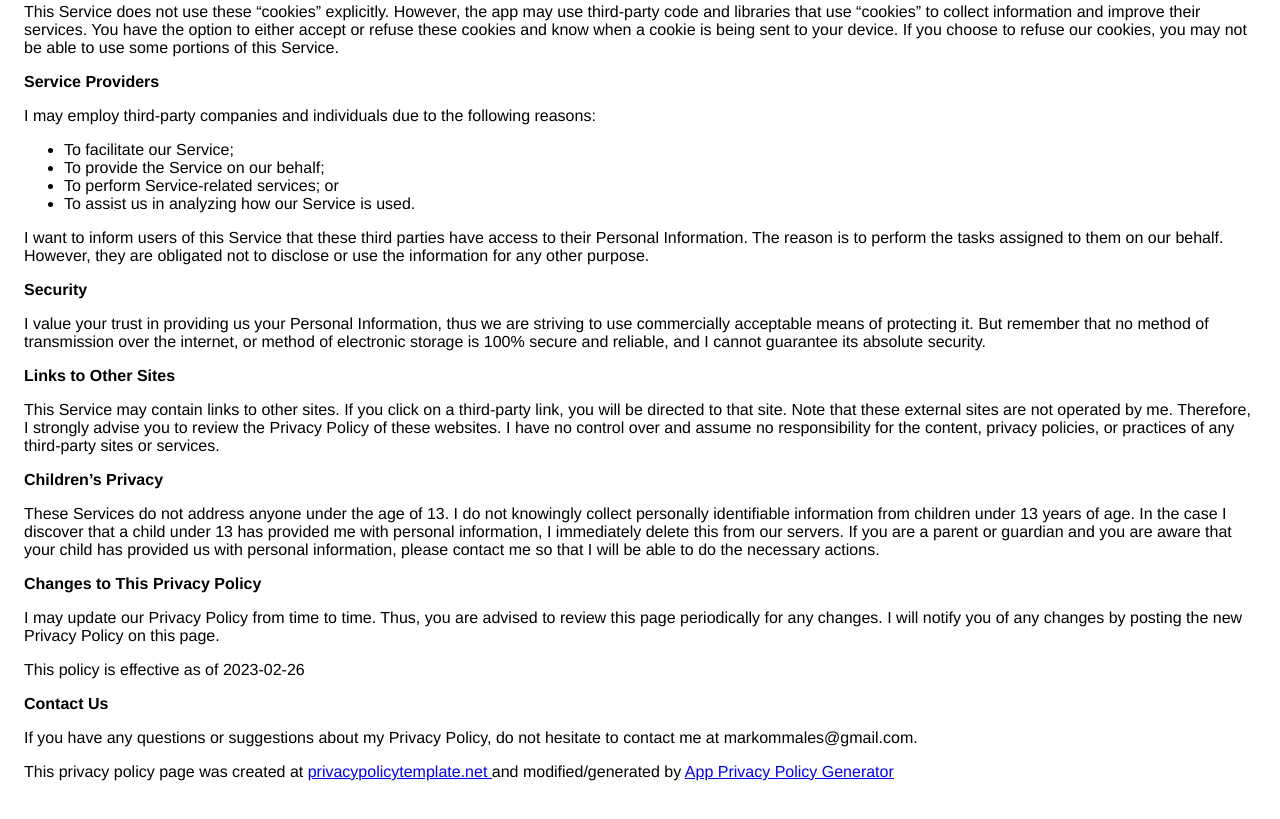
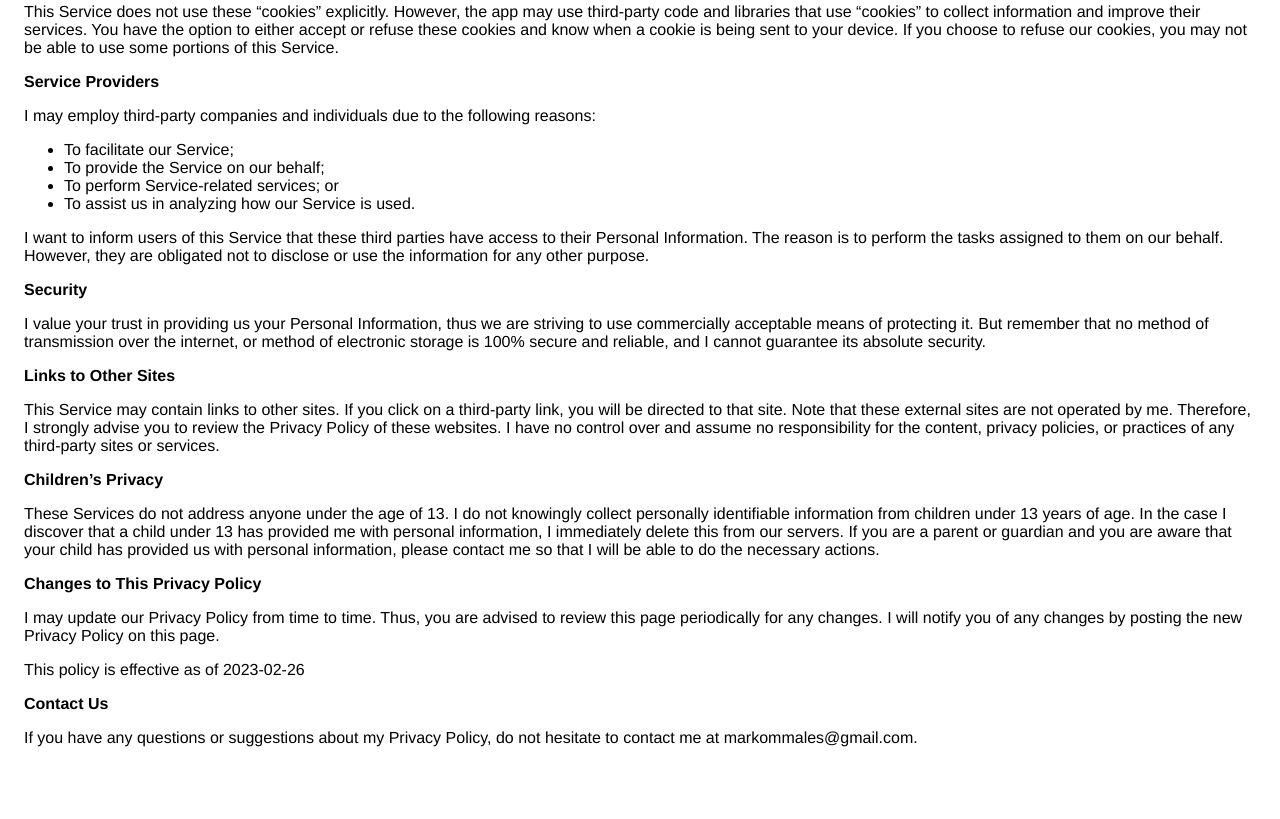
Before and after one commit to MalesM/MalesM.github.io, a plain HTML site: page index.html in a window 1280 px wide. Shown: the part 503-1322 px from the top of the page. After the commit the page ends 1290 px from the top, so only its background shows below. Drawn offline with Linux system fonts and the light colour scheme.

Commit message:
Remove link

```diff
--- a/index.html
+++ b/index.html
@@ -145,20 +145,5 @@
       If you have any questions or suggestions about my Privacy Policy, do not
       hesitate to contact me at markommales@gmail.com.
     </p>
-    <p>
-      This privacy policy page was created at
-      <a
-        href="https://privacypolicytemplate.net"
-        target="_blank"
-        rel="noopener noreferrer"
-        >privacypolicytemplate.net </a
-      >and modified/generated by
-      <a
-        href="https://app-privacy-policy-generator.nisrulz.com/"
-        target="_blank"
-        rel="noopener noreferrer"
-        >App Privacy Policy Generator</a
-      >
-    </p>
   </body>
 </html>
```
